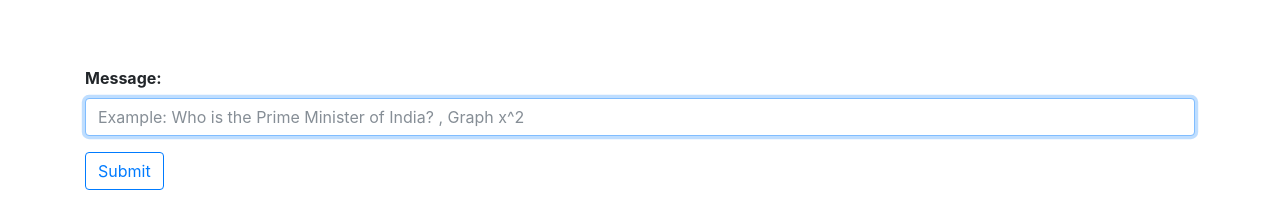
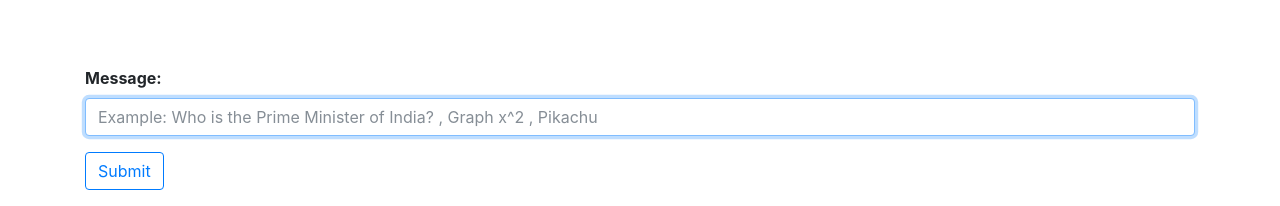
Before and after one commit to achencoms/Aliri, a Flask app: page / in a window 1280 px wide. Shown: the part 594-800 px from the top of the page. Run offline with Flask 2, Linux system fonts and the light colour scheme; some libraries are stand-ins or nearby versions.

Commit message:
Update Bootstrap.html

```diff
--- a/templates/Bootstrap.html
+++ b/templates/Bootstrap.html
@@ -31,7 +31,7 @@
   <div class = "container fixed-bottom" style="margin-top:5vh;">
     <div class="form-group">
       <label for="messages"><b>Message:</b></label>
-      <input class="form-control input-lg" type="text" id="Message" autofocus="autofocus" placeholder="Example: Who is the Prime Minister of India? , Graph x^2"></textarea>
+      <input class="form-control input-lg" type="text" id="Message" autofocus="autofocus" placeholder="Example: Who is the Prime Minister of India? , Graph x^2 , Pikachu"></textarea>
     </div>
     <div class="media">
       <button type="submit" class="btn btn-outline-primary" id="Send" role="button">Submit</button>
```
